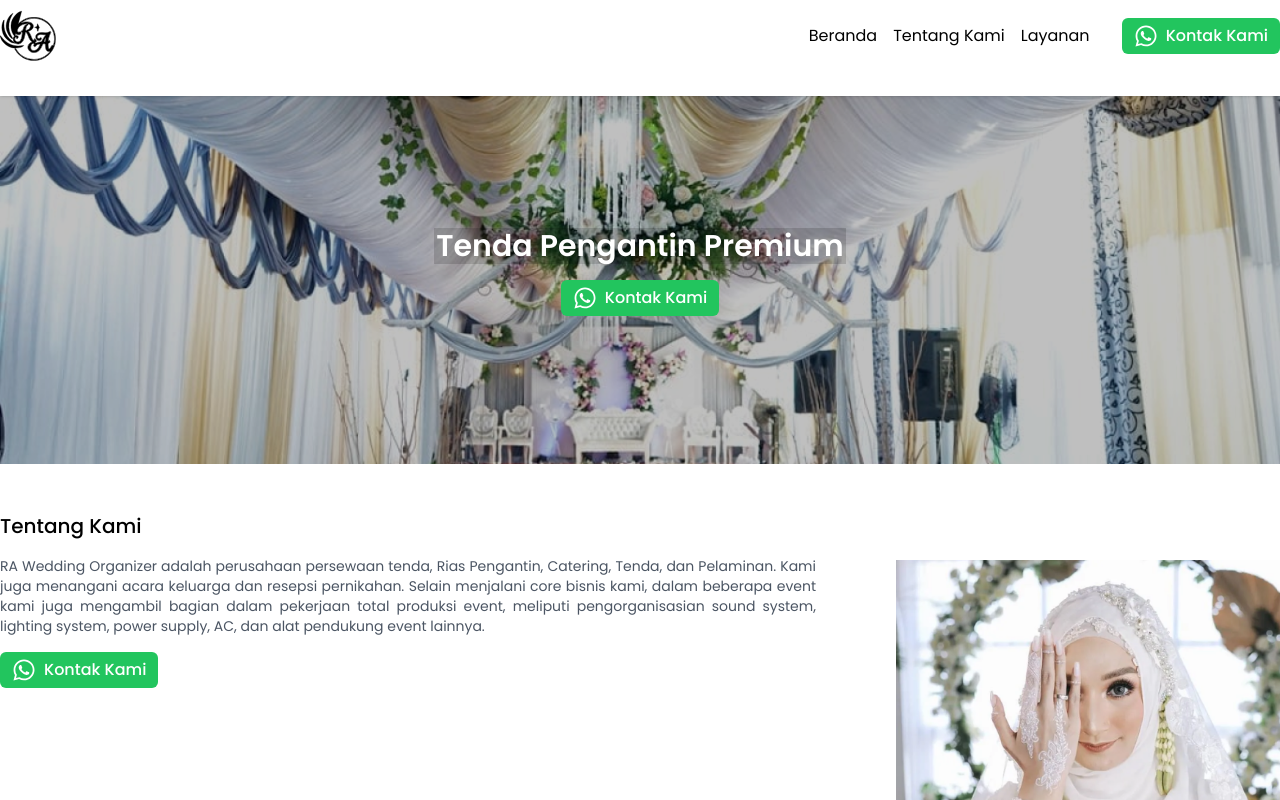
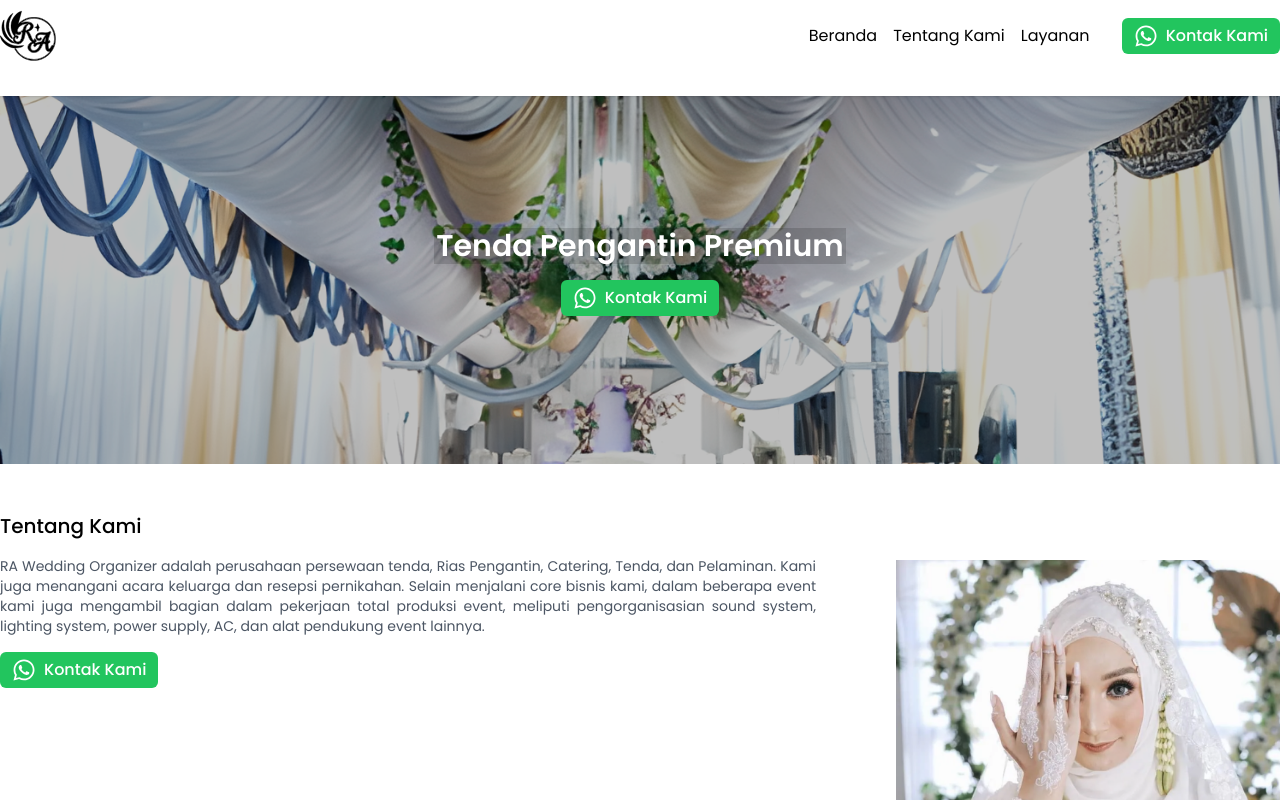
Before and after one commit to ryanakbar20/ra-wedding, a Next.js app: page / in a window 1280 px wide. Shown: the top 800 px of the page. Built offline with nearby package versions, Linux system fonts and the light colour scheme.

Commit message:
up resolution hero

```diff
--- a/src/components/Hero.tsx
+++ b/src/components/Hero.tsx
@@ -7,7 +7,7 @@
     <div className="pt-16 md:pt-20" id="home">
       <div className="w-full h-96 bg-gray-100 relative">
         <Image
-          src="/assets/images/hero.png"
+          src="/assets/images/tent-1.png"
           alt="hero-image"
           layout="fill"
           objectFit="cover"
```
Also changed, not shown: public/assets/images/hero.png (deleted), public/assets/images/tent-1.png (added).
